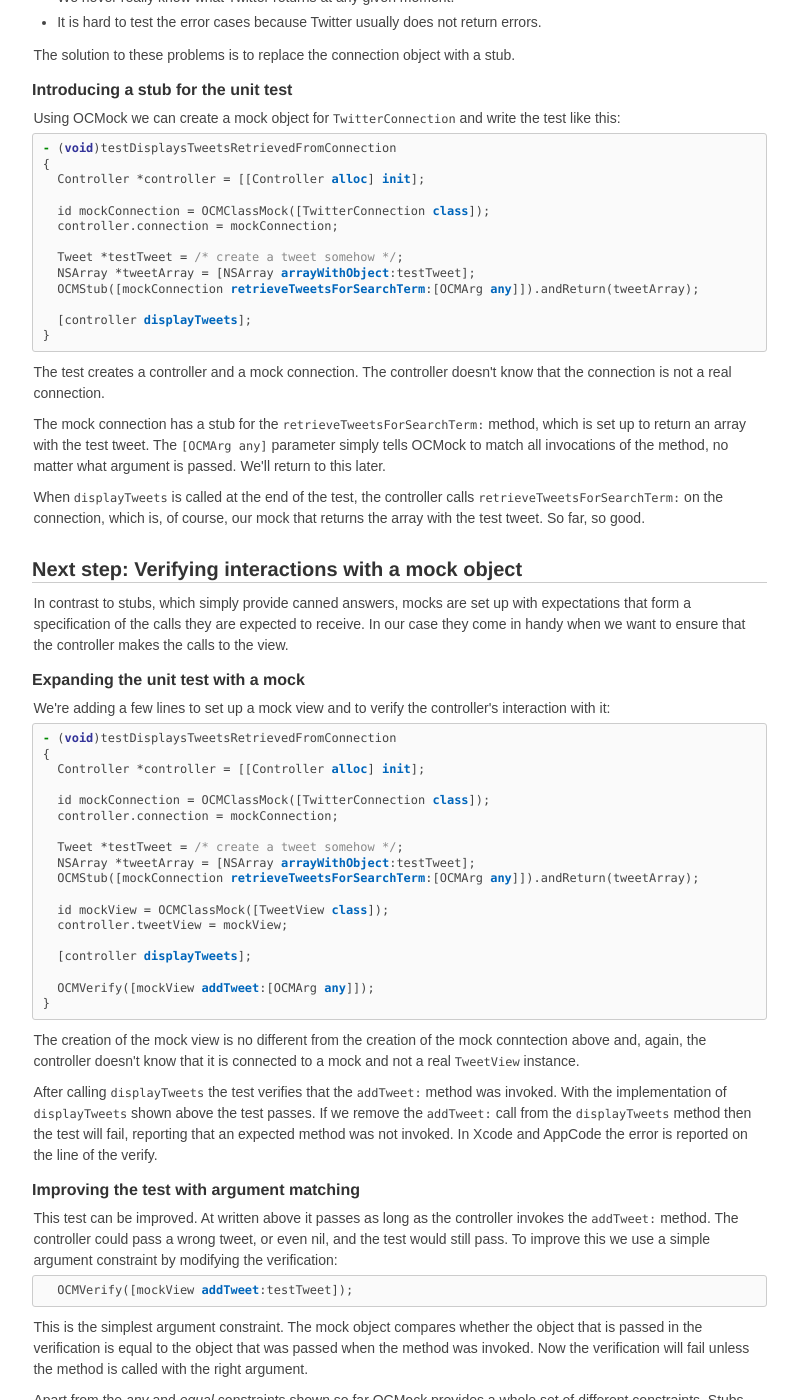
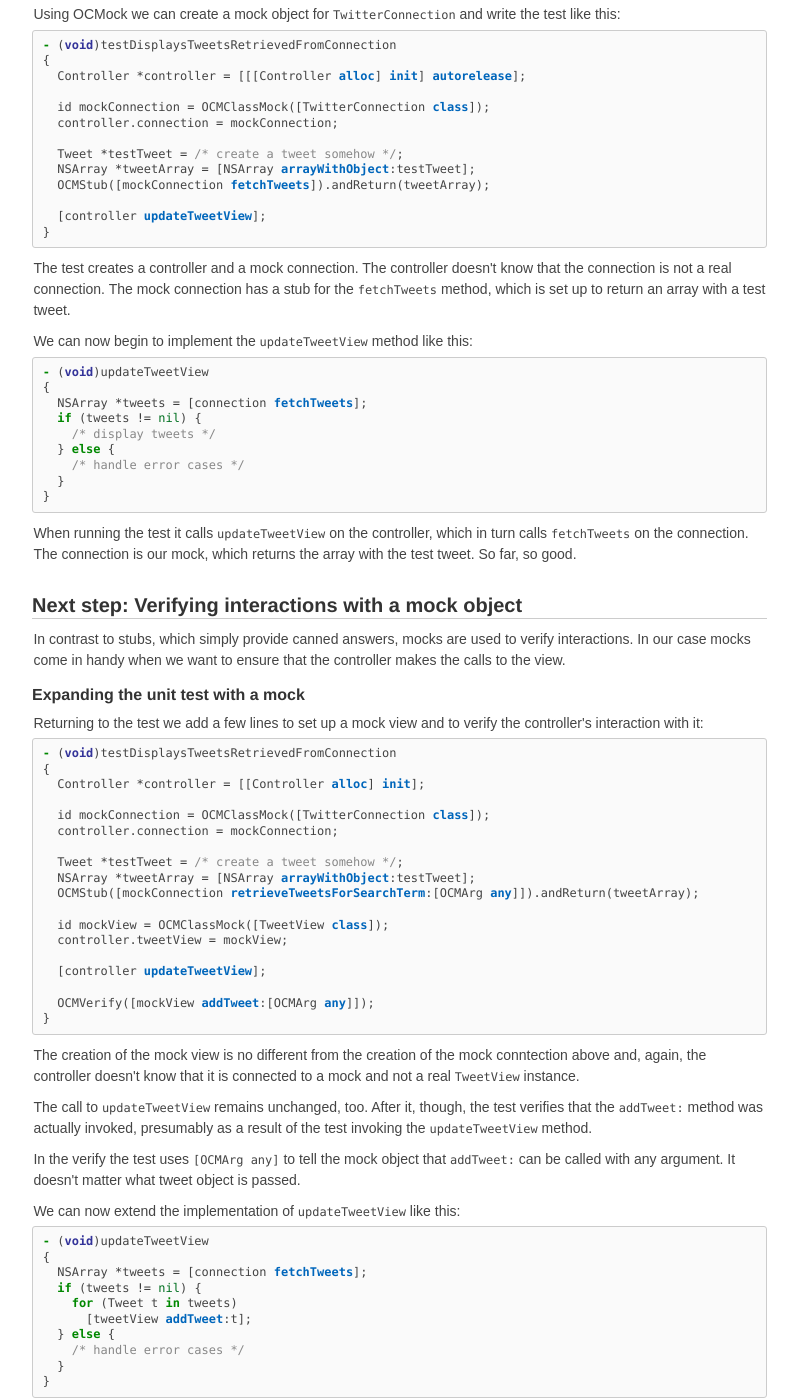
Before and after one commit to erikdoe/ocmock, a Jekyll site: the page built from introduction.html, in a window 1280 px wide and 1400 px high, scrolled down 1118 px. Shown: the whole window, without its empty margins (118-916 px from the left). Built offline with Jekyll 4.4.1, drawn with Linux system fonts in a browser that asks for light colours; comment, search, counter and statistics services are not loaded; some of the changed text lies outside the part shown.

Commit message:
Cleaned up intro and added links to it.

```diff
--- a/_layouts/default.html
+++ b/_layouts/default.html
@@ -90,6 +90,7 @@
 				<ul>
 					<li><a href="{{ site.baseurl }}/"><img src="{{ site.baseurl }}/images/ocmock.png" width="126" height="41" alt="OCMock"></a></li>
 					<li class="textnav"><a href="{{ site.baseurl }}/download">Download</a></li>
+					<li class="textnav"><a href="{{ site.baseurl }}/introduction">Introduction</a></li>
 					<li class="textnav"><a href="{{ site.baseurl }}/features">Features</a></li>
 					<li class="textnav"><a href="{{ site.baseurl }}/ios">iOS</a></li>
 					<li class="textnav"><a href="{{ site.baseurl }}/tutorials">Tutorials</a></li>
@@ -168,7 +169,7 @@
 		</div>
 
 		<!-- Start of StatCounter Code -->
-    <script type="text/javascript">
+    <!-- <script type="text/javascript">
     var sc_project=5243075;
     var sc_invisible=1;
     var sc_partition=59;
@@ -181,7 +182,7 @@
     <a title="hit counter" href="http://www.statcounter.com/blogger/" target="_blank">
     <img class="statcounter" src="http://c.statcounter.com/5243075/0/accd6a4e/1/" alt="hit counter">
     </a>
-    </div></noscript>
+    </div></noscript> -->
 		<!-- End of StatCounter Code -->
 
   </body>
--- a/index.html
+++ b/index.html
@@ -2,7 +2,7 @@
 layout: default
 ---
 
-	<p>OCMock is an Objective-C implementation of mock objects. If you are unfamiliar with the concept of mock objects please visit <a href="http://www.mockobjects.com/">mockobjects.com</a> which has more details and discussions about this approach to testing software.
+	<p>OCMock is an Objective-C implementation of mock objects. If you are unfamiliar with the concept of mock objects please have a look at the <a href="{{ site.baseurl }}/introduction">introduction</a> on this site.
 
 	<p>This implementation fully utilises the dynamic nature of Objective-C. It creates mock objects on the fly and uses the trampoline pattern so that you can define expectations and stubs using the same syntax that you use to call methods. No strings, no @selector, just method invocations like this:
 	<pre><code>[[myMockObject expect] doSomethingWithObject:someObject];</code></pre>
--- a/introduction.html
+++ b/introduction.html
@@ -1,6 +1,6 @@
 ---
 layout: default
-title: Introduction
+title: Introduction to mock objects
 tags: []
 status: publish
 type: page
@@ -17,52 +17,45 @@ nosidebar: true
 
 <h3>The example</h3>
 
-<p>To make this more concrete let's assume we are writing a little application that receives tweets from Twitter. We have a controller class, which for the purpose of this example we just call <code>Controller</code>, and another class that wraps the calls to Twitter's API, which we call <code>TwitterConnection</code>.
+<p>To make this more concrete let's assume we are writing a little application that receives tweets from Twitter. We have a controller class, which for the purpose of this example we just call <code>Controller</code>, a class that handles the calls to the Twitter API, called <code>TwitterConnection</code>, and a class called <code>TweetView</code> that can display tweets.
 
-<p>The controller has references to the connection and to a view that displays the tweets. It also has a property with which the search term can be set and a method to display the tweets.
+<p>The controller has references to the connection and the tweet view.
 
 {% highlight objc %}
 @interface Controller
 
 @property(retain) TwitterConnection *connection;
 @property(retain) TweetView *tweetView;
-@property(retain) NSString *searchTerm;
 
-- (void)displayTweets;
+- (void)updateTweetView;
 
 @end
 {% endhighlight objc %}
 
-<p>The interface for <code>TwitterConnection</code> looks like this:
+<p>The interface for <code>TwitterConnection</code> has a method to retrieve new tweets. It returns an array of <code>Tweet</code> objects, or <code>nil</code> if the request could not be handled.
 
 {% highlight objc %}
 @interface TwitterConnection
 
-- (NSArray *)retrieveTweetsForSearchTerm:(NSString *)searchTerm;
+- (NSArray *)fetchTweets;
 
 @end
 {% endhighlight objc %}
 
-<p>The method takes a search term and returns an array of <code>Tweet</code> objects, or <code>nil</code> if the request could not be handled.
-
-<p>Back in the <code>Controller</code> the <code>displayTweets</code> method looks like this:
+<p>The interface for <code>TweetView</code> has a method to add individual tweets to the view.
 
 {% highlight objc %}
-- (void)displayTweets
-{
-  NSArray *tweets = [connection retrieveTweetsForSearchTerm:searchTerm];
-  if (tweets != nil) {
-    for (Tweet t in tweets)
-      [tweetView addTweet:t];
-  } else {
-    /* handle error cases */
-  }
-}
+@interface TweetView
+
+- (void)addTweet:(Tweet *)aTweet;
+
+@end
 {% endhighlight objc %}
+
 
 <h3>Why use mocks for the test</h3>
 
-<p>If we want to test the code in <code>displayTweets</code> we could instantiate a real <code>TwitterConnection</code> and use that. This would lead to a few problems, though:
+<p>When writing a unit test for <code>updateTweetView</code> we have to decide what to do about the controller's dependencies, the connection and the view. In the case of the connection we could instantiate a real <code>TwitterConnection</code> and use that. This would lead to a few problems, though:
 <ul>
   <li>Using a real connection would make the test slow.
   <li>We never really know what Twitter returns at any given moment.
@@ -79,34 +72,46 @@ nosidebar: true
 {% highlight objc %}
 - (void)testDisplaysTweetsRetrievedFromConnection
 {
-  Controller *controller = [[Controller alloc] init];
+  Controller *controller = [[[Controller alloc] init] autorelease];
 
   id mockConnection = OCMClassMock([TwitterConnection class]);
   controller.connection = mockConnection;
 
   Tweet *testTweet = /* create a tweet somehow */;
   NSArray *tweetArray = [NSArray arrayWithObject:testTweet];
-  OCMStub([mockConnection retrieveTweetsForSearchTerm:[OCMArg any]]).andReturn(tweetArray);
+  OCMStub([mockConnection fetchTweets]).andReturn(tweetArray);
 
-  [controller displayTweets];
+  [controller updateTweetView];
 }
 
 {% endhighlight objc %}
 
-<p>The test creates a controller and a mock connection. The controller doesn't know that the connection is not a real connection.
+<p>The test creates a controller and a mock connection. The controller doesn't know that the connection is not a real connection. The mock connection has a stub for the <code>fetchTweets</code> method, which is set up to return an array with a test tweet.
 
-<p>The mock connection has a stub for the <code>retrieveTweetsForSearchTerm:</code> method, which is set up to return an array with the test tweet. The <code>[OCMArg any]</code> parameter simply tells OCMock to match all invocations of the method, no matter what argument is passed. We'll return to this later.
+<p>We can now begin to implement the <code>updateTweetView</code> method like this:
 
-<p>When <code>displayTweets</code> is called at the end of the test, the controller calls  <code>retrieveTweetsForSearchTerm:</code> on the connection, which is, of course, our mock that returns the array with the test tweet. So far, so good.
+{% highlight objc %}
+- (void)updateTweetView
+{
+  NSArray *tweets = [connection fetchTweets];
+  if (tweets != nil) {
+    /* display tweets */
+  } else {
+    /* handle error cases */
+  }
+}
+{% endhighlight objc %}
+
+<p>When running the test it calls <code>updateTweetView</code> on the controller, which in turn calls <code>fetchTweets</code> on the connection. The connection is our mock, which returns the array with the test tweet. So far, so good.
 
 
 <h2 id="simplemock">Next step: Verifying interactions with a mock object</h2>
 
-<p>In contrast to stubs, which simply provide canned answers, mocks are set up with expectations that form a specification of the calls they are expected to receive. In our case they come in handy when we want to ensure that the controller makes the calls to the view.
+<p>In contrast to stubs, which simply provide canned answers, mocks are used to verify interactions. In our case mocks come in handy when we want to ensure that the controller makes the calls to the view.
 
 <h3>Expanding the unit test with a mock</h3>
 
-<p>We're adding a few lines to set up a mock view and to verify the controller's interaction with it:
+<p>Returning to the test we add a few lines to set up a mock view and to verify the controller's interaction with it:
 
 {% highlight objc %}
 - (void)testDisplaysTweetsRetrievedFromConnection
@@ -123,7 +128,7 @@ nosidebar: true
   id mockView = OCMClassMock([TweetView class]);
   controller.tweetView = mockView;
 
-  [controller displayTweets];
+  [controller updateTweetView];
 
   OCMVerify([mockView addTweet:[OCMArg any]]);
 }
@@ -132,12 +137,31 @@ nosidebar: true
 
 <p>The creation of the mock view is no different from the creation of the mock conntection above and, again, the controller doesn't know that it is connected to a mock and not a real <code>TweetView</code> instance.
 
-<p>After calling <code>displayTweets</code> the test verifies that the <code>addTweet:</code> method was invoked. With the implementation of <code>displayTweets</code> shown above the test passes. If we remove the <code>addTweet:</code> call from the <code>displayTweets</code> method then the test will fail, reporting that an expected method was not invoked. In Xcode and AppCode the error is reported on the line of the verify.
+<p>The call to <code>updateTweetView</code> remains unchanged, too. After it, though, the test verifies that the <code>addTweet:</code> method was actually invoked, presumably as a result of the test invoking the <code>updateTweetView</code> method.
+
+<p>In the verify the test uses <code>[OCMArg any]</code> to tell the mock object that <code>addTweet:</code> can be called with any argument. It doesn't matter what tweet object is passed.
+
+<p>We can now extend the implementation of <code>updateTweetView</code> like this:
+
+{% highlight objc %}
+- (void)updateTweetView
+{
+  NSArray *tweets = [connection fetchTweets];
+  if (tweets != nil) {
+    for (Tweet t in tweets)
+      [tweetView addTweet:t];
+  } else {
+    /* handle error cases */
+  }
+}
+{% endhighlight objc %}
+
+<p>With this implementation the test passes. If we remove the <code>addTweet:</code> call from the <code>updateTweetView</code> method then the test will fail, reporting that an expected method was not invoked. In Xcode and AppCode the error is reported on the line of the verify.
 
 
 <h3>Improving the test with argument matching</h3>
 
-<p>This test can be improved. At written above it passes as long as the controller invokes the <code>addTweet:</code> method. The controller could pass a wrong tweet, or even nil, and the test would still pass. To improve this we use a simple argument constraint by modifying the verification:
+<p>This test can be improved. As written above it passes as long as the controller invokes the <code>addTweet:</code> method. The controller could pass a wrong tweet, or even nil, and the test would still pass. To improve this we use a simple argument constraint by modifying the verification:
 
 {% highlight objc %}
   OCMVerify([mockView addTweet:testTweet]);
@@ -152,5 +176,5 @@ nosidebar: true
 <ul>
 	<li>Check out <a href="{{ site.baseurl }}/features">all the features</a> that OCMock offers.
 	<li>Browse through the <a href="{{ site.baseurl }}/tutorials">tutorials</a> written by OCMock users.
-	<li>Read why <a href="http://martinfowler.com/articles/mocksArentStubs.html">Mocks aren't stubs</a>. OCMock supports both, stubs and mocks.
+	<li>Read Martin Fowler's article on why <a href="http://martinfowler.com/articles/mocksArentStubs.html">Mocks aren't stubs</a>. OCMock supports both, stubs and mocks.
 </ul>
```
